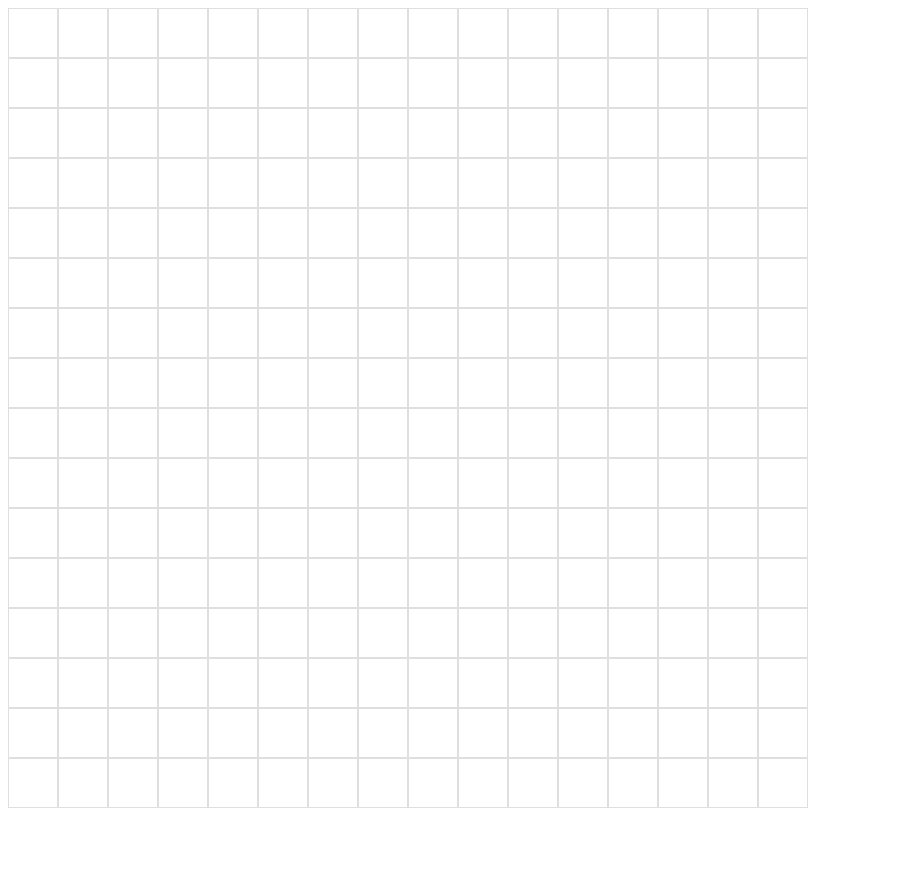
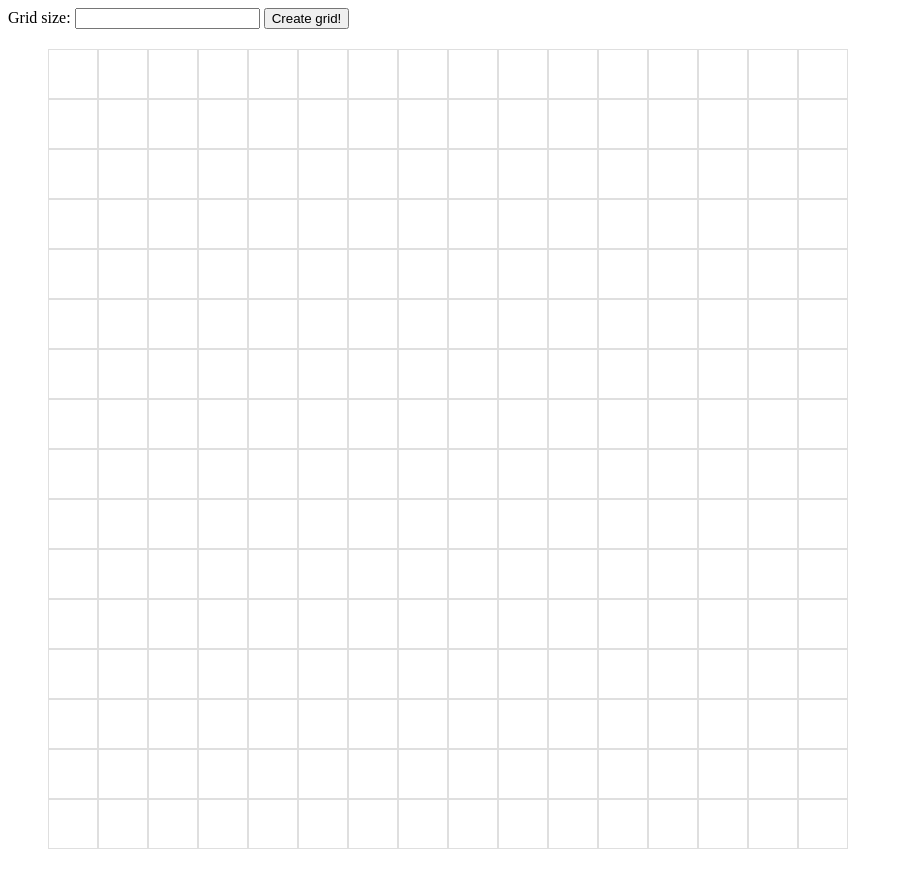
Before and after one commit to ranforrestren/odin-etch-a-sketch, a plain HTML site: page index.html in a window 1280 px wide. Shown: the whole page, without its empty margins (0-903 px from the left). Before the commit the page ends 816 px from the top, so only its background shows below. Drawn offline with Linux system fonts and the light colour scheme.

Commit message:
Add custom grid size input form

```diff
--- a/index.html
+++ b/index.html
@@ -9,7 +9,12 @@
 </head>
 
 <body>
-  <div class="container">
+  <form>
+    <label for="gridsize">Grid size: </label>
+    <input type="number" id="gridsize" name="gridsize">
+    <button type="button" class="gridButton">Create grid!</button>
+  </form>
+  <div class="container unselectable">
 
   </div>
 </body>
--- a/scripts/script.js
+++ b/scripts/script.js
@@ -8,10 +8,27 @@ document.addEventListener("mouseup", () => {
   isMouseDown = false;
 })
 
-const container = document.querySelector('.container');
+// Form input for user input grid size
+const button = document.querySelector('.gridButton');
+button.addEventListener('click', inputSize);
+
+function inputSize()
+{
+  let input = document.querySelector('#gridsize').value;
+  if (0 < input && input < 101) {
+    makeGrid(input, input);
+  }
+}
 
 // Creates grid of squares and attaches mouseover listeners
 function makeGrid(rows, cols) {
+  const container = document.querySelector('.container');
+
+  // Remove contents of grid before populating new grid
+  while (container.lastElementChild) {
+    container.removeChild(container.lastElementChild);
+  }
+
   container.style.setProperty('--grid-rows', rows);
   container.style.setProperty('--grid-cols', cols);
   for (let i = 0; i < rows * cols; i++) {
--- a/styles/style.css
+++ b/styles/style.css
@@ -11,6 +11,7 @@
   grid-template-columns: repeat(var(--grid-cols), 1fr);
   height: 800px;
   width: 800px;
+  padding: 20px 40px;
 }
 
 .gridBox {
```
